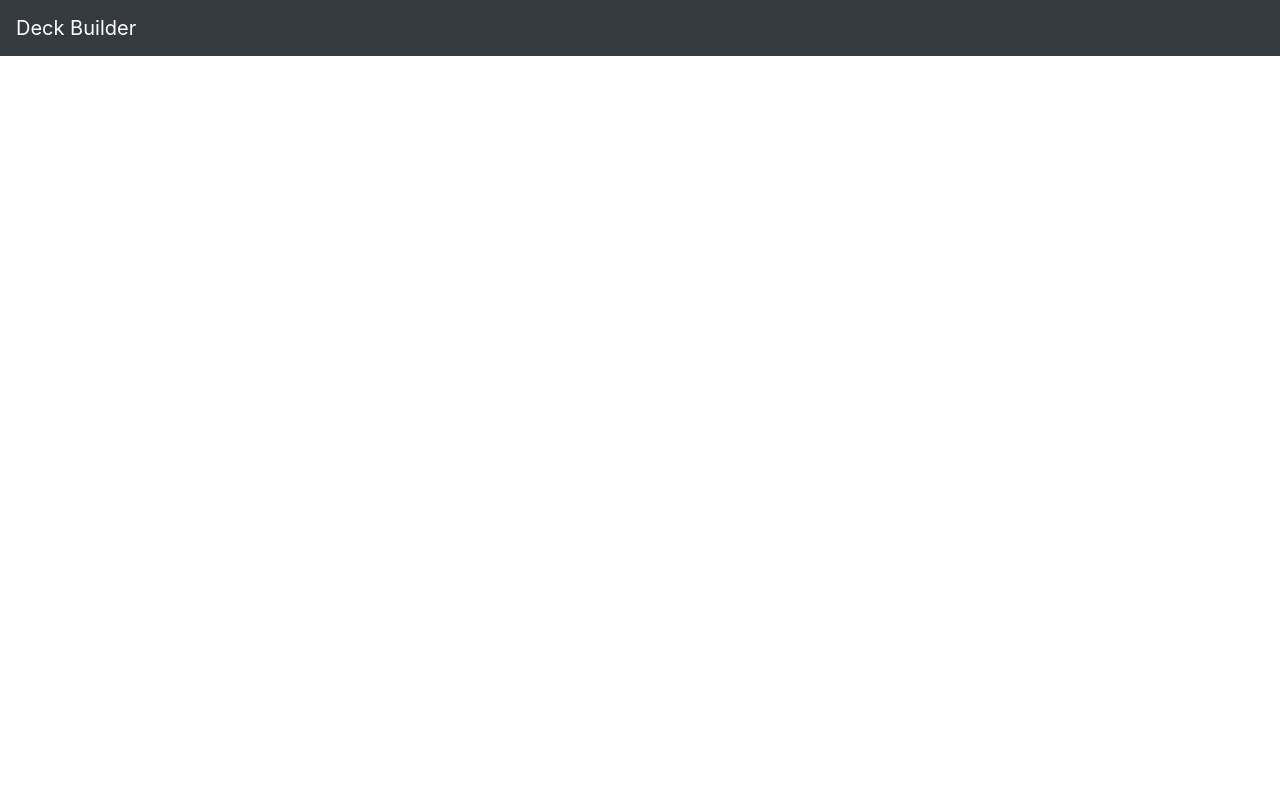
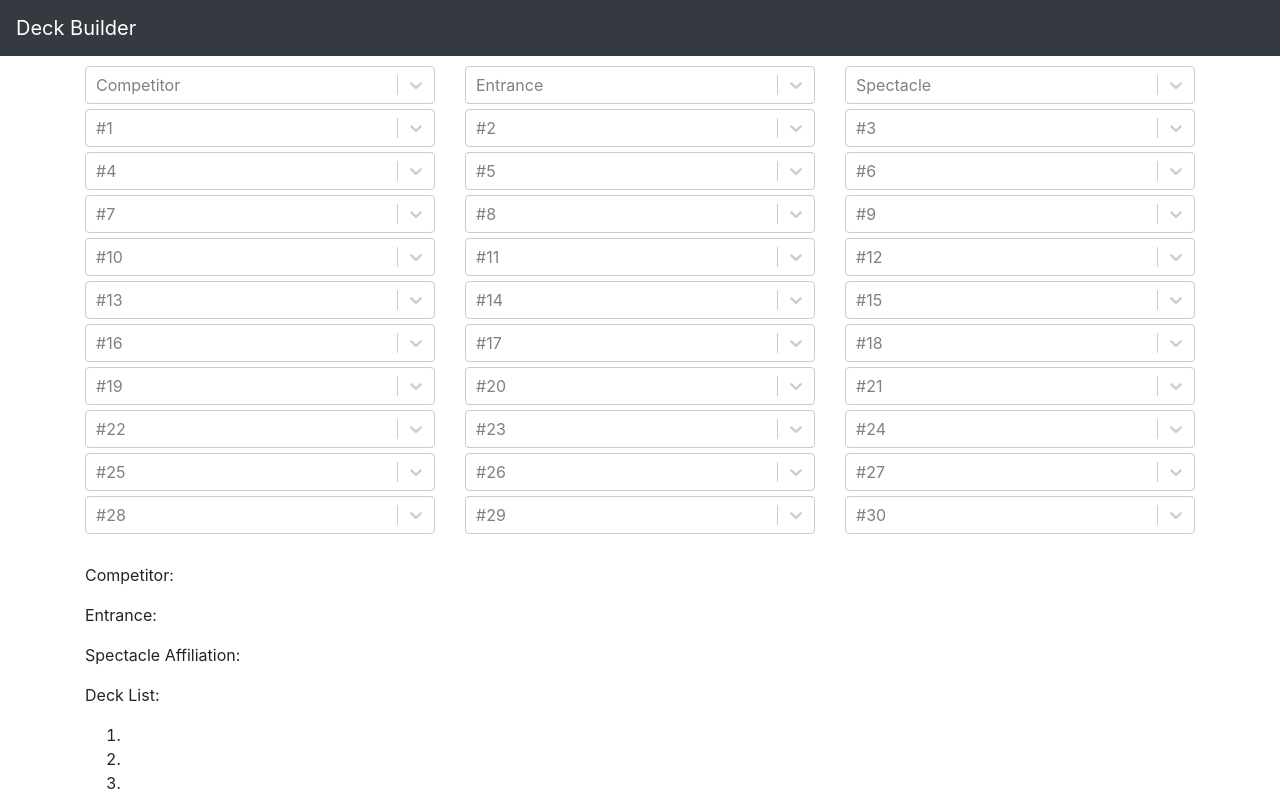
Before and after one commit to yasminmenchaca/deckbuilder, a React (Create React App) app: page / in a window 1280 px wide. Shown: the top 799 px of the page. Built offline with nearby package versions, Linux system fonts and the light colour scheme.

Commit message:
uncommented deckbuilder

```diff
--- a/src/App.js
+++ b/src/App.js
@@ -13,8 +13,8 @@ class App extends Component {
       <div>
         <NavBar />
         <div style={mainContainer}>
-          {/* <DeckBuilder /> */}
-          <Stops />
+          <DeckBuilder />
+          {/* <Stops /> */}
         </div>
       </div>
     );
```
